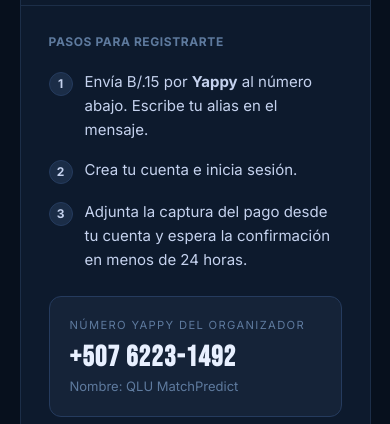
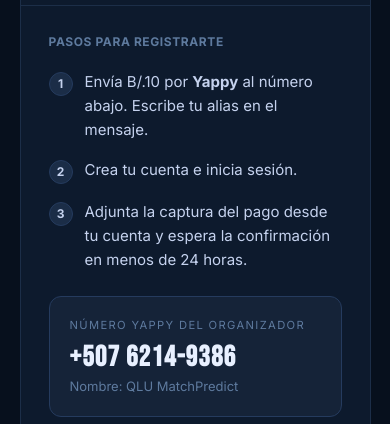
Before and after one commit to Saulaparicio/Polla_QLU, a Next.js app: page / in a window 390 px wide. Shown: the part 5534-5958 px from the top of the page. Built offline with nearby package versions, Linux system fonts and the light colour scheme; no server answers.

Commit message:
chore: update entry fee to 10 and Yappy phone number

```diff
--- a/src/app/admin/page.js
+++ b/src/app/admin/page.js
@@ -137,9 +137,9 @@ export default function AdminPage() {
     ptsDraw: 3,
     ptsCom: 2,
     closeHours: 1,
-    entryFee: 15,
+    entryFee: 10,
     quinielaName: "QLU MatchPredict",
-    yappyNumber: "+507 6XXX-XXXX",
+    yappyNumber: "+507 6214-9386",
     welcomeMsg: "¡Bienvenido a QLU MatchPredict! Predice los resultados del Mundial y gana puntos. El ganador recibe el 60% del pozo acumulado.",
     regOpen: true,
     rankVisible: true,
--- a/src/app/faq/page.js
+++ b/src/app/faq/page.js
@@ -66,7 +66,7 @@ export default function FAQPage() {
       questions: [
         {
           q: "¿Cómo activo mi cuenta para empezar a pronosticar?",
-          a: "Para activar tu cuenta debes realizar la transferencia de **B/.15** vía Yappy al número oficial del organizador. Luego, inicia sesión, ve a tu perfil/dashboard, adjunta la captura de pantalla de la transferencia como comprobante, y un administrador validará tu acceso en menos de 24 horas."
+          a: "Para activar tu cuenta debes realizar la transferencia de **B/.10** vía Yappy al número oficial del organizador. Luego, inicia sesión, ve a tu perfil/dashboard, adjunta la captura de pantalla de la transferencia como comprobante, y un administrador validará tu acceso en menos de 24 horas."
         }
       ]
     }
@@ -159,7 +159,7 @@ export default function FAQPage() {
             Si tienes problemas con la validación de tu pago o quieres reportar un error, ponte en contacto directo con soporte.
           </p>
           <a
-            href="https://wa.me/50762231492"
+            href="https://wa.me/50762149386"
             target="_blank"
             rel="noopener noreferrer"
             className="inline-flex items-center gap-2 rounded-lg bg-[#00E676] text-black px-6 py-2.5 font-bold font-mono transition-all hover:opacity-90 hover:shadow-[0_0_12px_rgba(0,230,118,0.3)] text-xs active:scale-[0.97]"
--- a/src/app/page.js
+++ b/src/app/page.js
@@ -579,7 +579,7 @@ export default function Home() {
                 </div>
                 <h3 className="text-xl font-display text-white tracking-wide uppercase">Cuota de Inscripción</h3>
                 <div className="pay-amount font-display text-6xl sm:text-8xl text-white font-bold leading-none my-3">
-                  <span className="pay-curr font-display text-2xl sm:text-4xl text-[#5E7A9E] align-top mt-2 inline-block">B/.</span>15
+                  <span className="pay-curr font-display text-2xl sm:text-4xl text-[#5E7A9E] align-top mt-2 inline-block">B/.</span>10
                 </div>
                 <p className="pay-subtitle text-xs text-[#5E7A9E] mb-6">Pago único para participar en todo el torneo de la Copa Mundial 2026.</p>
 
@@ -598,7 +598,7 @@ export default function Home() {
                 <div className="space-y-4">
                   <div className="pay-step flex gap-3">
                     <div className="pay-step-n w-6 h-6 rounded-full bg-[#1B2D47] border border-[#253B5E] text-[#C5D2EE] font-bold text-xs flex items-center justify-center shrink-0">1</div>
-                    <div className="pay-step-text text-sm text-[#C5D2EE]">Envía B/.15 por <strong>Yappy</strong> al número abajo. Escribe tu alias en el mensaje.</div>
+                    <div className="pay-step-text text-sm text-[#C5D2EE]">Envía B/.10 por <strong>Yappy</strong> al número abajo. Escribe tu alias en el mensaje.</div>
                   </div>
                   <div className="pay-step flex gap-3">
                     <div className="pay-step-n w-6 h-6 rounded-full bg-[#1B2D47] border border-[#253B5E] text-[#C5D2EE] font-bold text-xs flex items-center justify-center shrink-0">2</div>
@@ -612,7 +612,7 @@ export default function Home() {
 
                 <div className="yappy-box bg-[#152338] border border-[#253B5E] rounded-xl p-5 my-6">
                   <div className="yappy-box-lbl text-[10px] uppercase text-[#5E7A9E] tracking-wider mb-2">Número Yappy del organizador</div>
-                  <div className="yappy-num font-display text-4xl text-white font-bold tracking-wide">+507 6223-1492</div>
+                  <div className="yappy-num font-display text-4xl text-white font-bold tracking-wide">+507 6214-9386</div>
                   <div className="yappy-name text-xs text-[#5E7A9E] mt-1">Nombre: QLU MatchPredict</div>
                 </div>
 
--- a/src/components/dashboard/DashboardSidebar.js
+++ b/src/components/dashboard/DashboardSidebar.js
@@ -268,8 +268,8 @@ export default function DashboardSidebar({
                   marginBottom: "12px"
                 }}
               >
-                <div style={{ color: "var(--muted)", fontWeight: "bold", marginBottom: "4px" }}>Enviar B/.15 por Yappy al:</div>
-                <div style={{ color: "var(--fg)", fontWeight: "bold", fontSize: "0.9375rem" }}>+507 6223-1492</div>
+                <div style={{ color: "var(--muted)", fontWeight: "bold", marginBottom: "4px" }}>Enviar B/.10 por Yappy al:</div>
+                <div style={{ color: "var(--fg)", fontWeight: "bold", fontSize: "0.9375rem" }}>+507 6214-9386</div>
                 <div style={{ color: "var(--muted)", marginTop: "2px" }}>QLU MatchPredict</div>
               </div>
 
@@ -278,7 +278,7 @@ export default function DashboardSidebar({
                 className="upload-compact"
               >
                 <div className="upload-compact-title">📎 Adjuntar comprobante Yappy</div>
-                <div className="upload-compact-hint">PNG, JPG · B/. 15 · Se activa en 24h</div>
+                <div className="upload-compact-hint">PNG, JPG · B/. 10 · Se activa en 24h</div>
               </div>
               <input
                 type="file"
```
